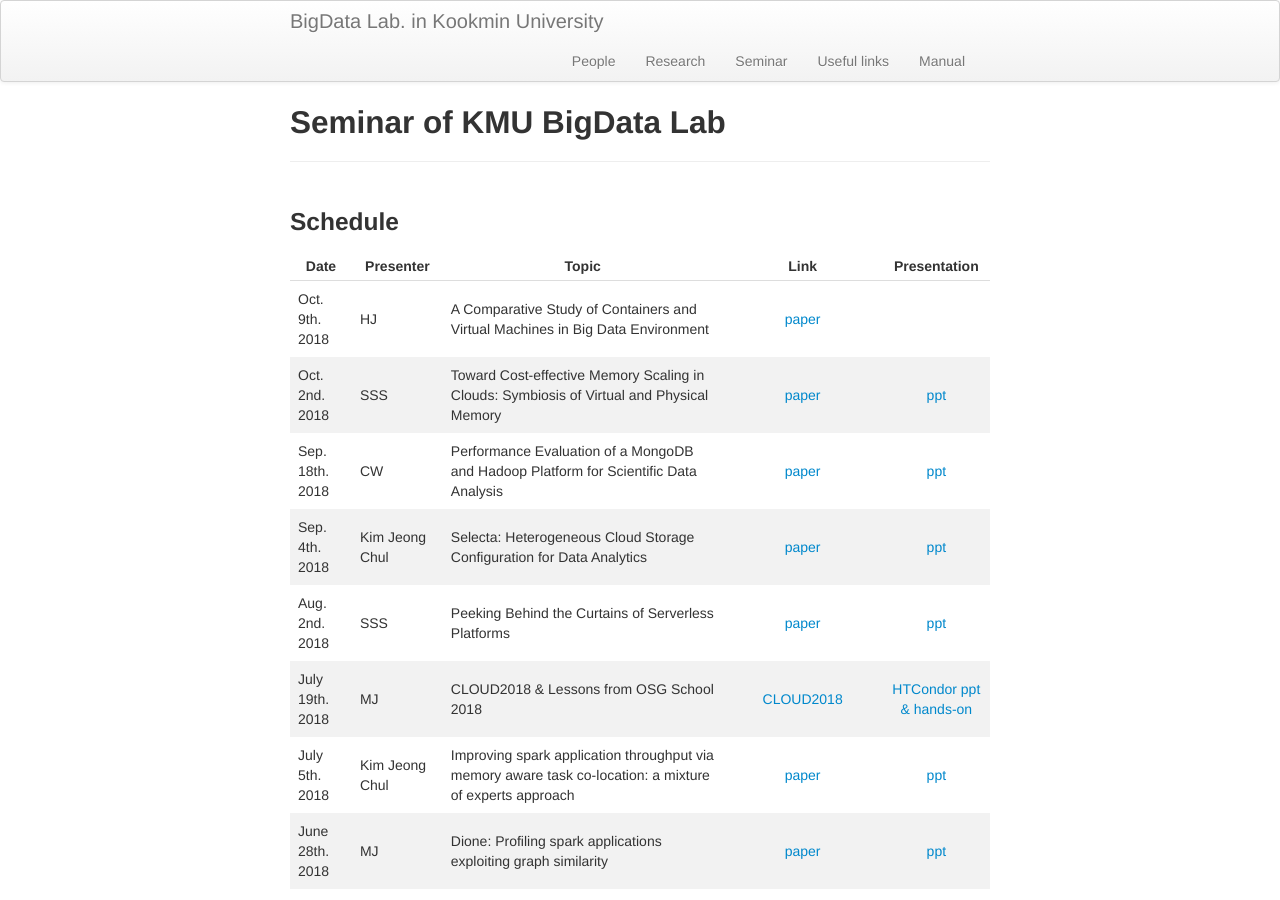
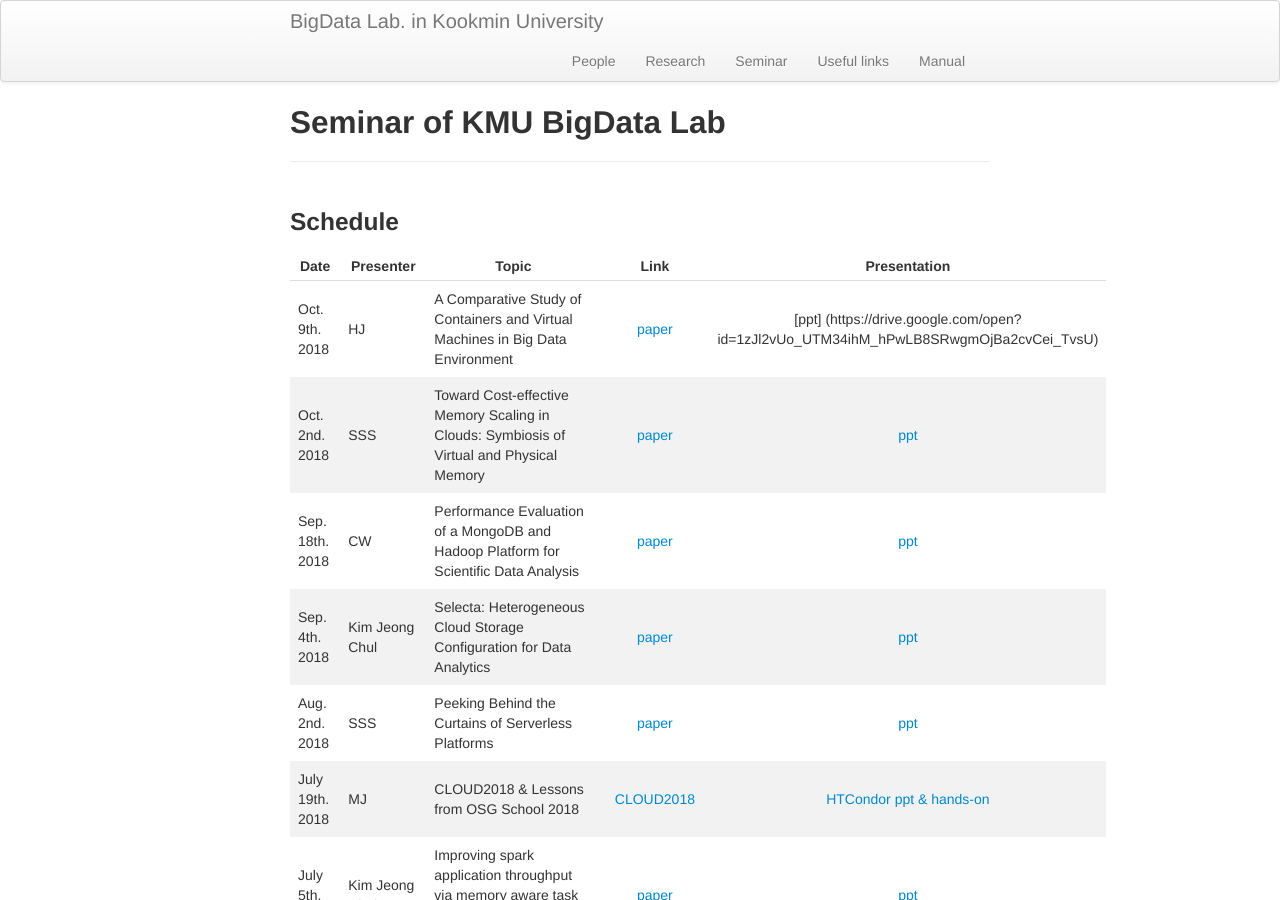
Before and after one commit to ddps-lab/kmu-bigdata.github.io, a Jekyll site: the page built from seminar/index.md, in a window 1280 px wide and 900 px high. Built offline with Jekyll 4.4.1, drawn with Linux system fonts in a browser that asks for light colours.

Commit message:
Update index.md

```diff
--- a/seminar/index.md
+++ b/seminar/index.md
@@ -9,7 +9,7 @@ description: Seminar schedule of BigData Lab  in KMU
 
 | Date | Presenter | Topic | Link | Presentation |
 |------|-----------|-------|:----:|:--------------: |
-|Oct. 9th. 2018 | HJ | A Comparative Study of Containers and Virtual Machines in Big Data Environment | [paper](https://arxiv.org/pdf/1807.01842.pdf) | |
+|Oct. 9th. 2018 | HJ | A Comparative Study of Containers and Virtual Machines in Big Data Environment | [paper](https://arxiv.org/pdf/1807.01842.pdf) | [ppt] (https://drive.google.com/open?id=1zJl2vUo_UTM34ihM_hPwLB8SRwgmOjBa2cvCei_TvsU)|
 |Oct. 2nd. 2018 | SSS | Toward Cost-effective Memory Scaling in Clouds: Symbiosis of Virtual and Physical Memory | [paper](https://wolfweb.unr.edu/~fyan/Paper/Cloud18.pdf) | [ppt](https://docs.google.com/presentation/d/10x2prJO6BWrKNQ0w942Ft_bDuoBy-njKp1F7g3SsmH0/edit?usp=sharing) |
 |Sep. 18th. 2018 | CW | Performance Evaluation of a MongoDB and Hadoop Platform for Scientific Data Analysis | [paper](http://citeseerx.ist.psu.edu/viewdoc/download?doi=10.1.1.643.3630&rep=rep1&type=pdf) | [ppt](https://drive.google.com/open?id=1W7MFd1caxvLiuWrd92UKNkCnl8pNWrplqcfbsqv1rpQ)|
 | Sep. 4th. 2018 | Kim Jeong Chul | Selecta: Heterogeneous Cloud Storage Configuration for Data Analytics | [paper](https://www.usenix.org/system/files/conference/atc18/atc18-klimovic-selecta.pdf) | [ppt](https://docs.google.com/presentation/d/1A4Jt1T-mub9f6_YakesVxkOBzHNk3Y4bwFbrsMcC6QI/edit?usp=sharing)|
```
